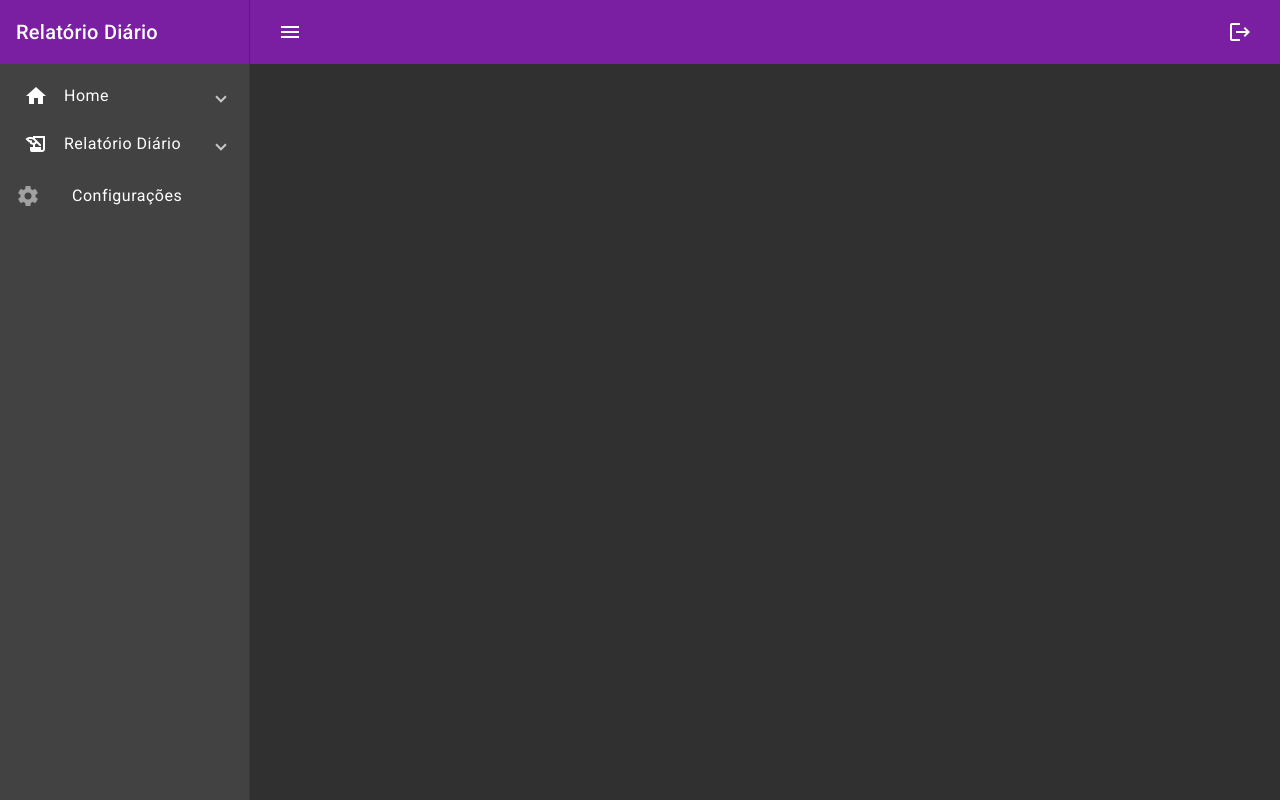
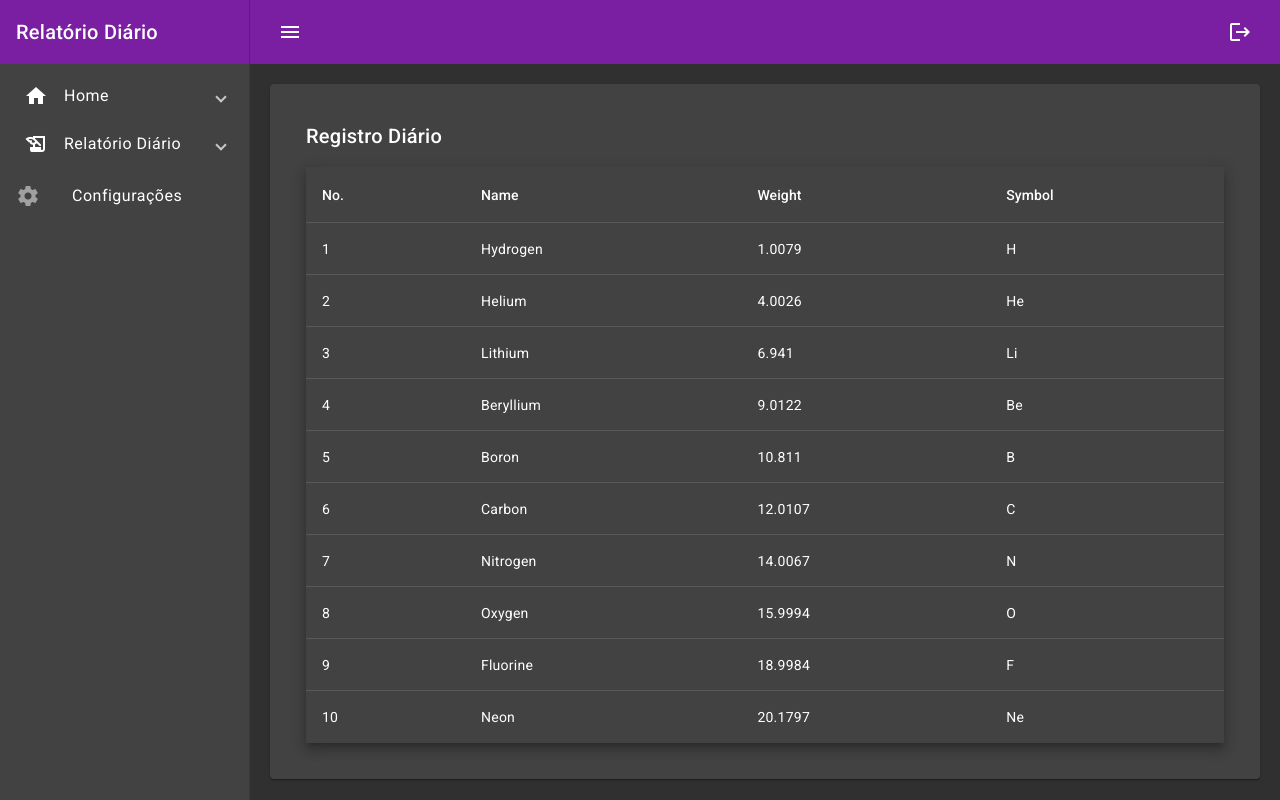
Before and after one commit to HiagoArtDev/DiarioAngular, an Angular app: page /relatorio-diario in a window 1280 px wide. Before the commit this address led to /. Built offline with nearby package versions, Linux system fonts and the light colour scheme.

Commit message:
relatorio

```diff
--- a/src/app/Appcomponent/formulario-diario/formulario-diario.component.css
+++ b/src/app/Appcomponent/formulario-diario/formulario-diario.component.css
@@ -1,6 +1,5 @@
 .form-card {
   max-width: 100%;
-  margin: 20px auto;
   padding: 20px;
 }
 
@@ -14,8 +13,8 @@
   }
 }
 
-.space{
-margin: 5px;
+.space {
+  margin: 5px;
 }
 
 .full-width {
@@ -31,9 +30,7 @@
 
 mat-card-title {
   color: #00bcd4;
-  font-weight: bold;
 }
-
 
 .select-all-container {
   padding: 8px 16px;
@@ -53,16 +50,28 @@
 
 /* Cor ao passar o mouse (Hover) */
 .mat-mdc-option:hover:not(.mat-mdc-option-disabled) {
-  background-color: rgba(0, 188, 212, 0.1) !important; /* Cyan com 10% de opacidade */
+  background-color: rgba(
+    0,
+    188,
+    212,
+    0.1
+  ) !important; /* Cyan com 10% de opacidade */
 }
 
 /* Cor quando a opção está selecionada */
 .mat-mdc-option.mat-mdc-selected:not(.mat-mdc-option-disabled) {
-  background-color: rgba(0, 188, 212, 0.2) !important; /* Cyan com 20% de opacidade */
+  background-color: rgba(
+    0,
+    188,
+    212,
+    0.2
+  ) !important; /* Cyan com 20% de opacidade */
 }
 
 /* Cor do checkbox e do texto quando selecionado */
-.mat-mdc-option.mat-mdc-selected .mdc-checkbox__native-control:enabled:checked ~ .mdc-checkbox__background {
+.mat-mdc-option.mat-mdc-selected
+  .mdc-checkbox__native-control:enabled:checked
+  ~ .mdc-checkbox__background {
   background-color: #ff9800 !important; /* Orange para o Checkbox */
   border-color: #ff9800 !important;
 }
--- /dev/null
+++ b/src/app/Appcomponent/relatorio-diario/relatorio-diario.component.css
@@ -0,0 +1,4 @@
+.form-card {
+  max-width: 100%;
+  padding: 20px;
+}
--- /dev/null
+++ b/src/app/Appcomponent/relatorio-diario/relatorio-diario.component.html
@@ -0,0 +1,40 @@
+<mat-card class="form-card">
+  <mat-card-header>
+    <mat-card-title style="color: white; margin-bottom: 15px"
+      >Registro Diário</mat-card-title
+    >
+  </mat-card-header>
+  <mat-card-content>
+    <table mat-table [dataSource]="dataSource" class="mat-elevation-z8">
+      <!--- Note that these columns can be defined in any order.
+        The actual rendered columns are set as a property on the row definition" -->
+
+      <!-- Position Column -->
+      <ng-container matColumnDef="position">
+        <th mat-header-cell *matHeaderCellDef>No.</th>
+        <td mat-cell *matCellDef="let element">{{ element.position }}</td>
+      </ng-container>
+
+      <!-- Name Column -->
+      <ng-container matColumnDef="name">
+        <th mat-header-cell *matHeaderCellDef>Name</th>
+        <td mat-cell *matCellDef="let element">{{ element.name }}</td>
+      </ng-container>
+
+      <!-- Weight Column -->
+      <ng-container matColumnDef="weight">
+        <th mat-header-cell *matHeaderCellDef>Weight</th>
+        <td mat-cell *matCellDef="let element">{{ element.weight }}</td>
+      </ng-container>
+
+      <!-- Symbol Column -->
+      <ng-container matColumnDef="symbol">
+        <th mat-header-cell *matHeaderCellDef>Symbol</th>
+        <td mat-cell *matCellDef="let element">{{ element.symbol }}</td>
+      </ng-container>
+
+      <tr mat-header-row *matHeaderRowDef="displayedColumns"></tr>
+      <tr mat-row *matRowDef="let row; columns: displayedColumns"></tr>
+    </table>
+  </mat-card-content>
+</mat-card>
--- /dev/null
+++ b/src/app/Appcomponent/relatorio-diario/relatorio-diario.component.ts
@@ -0,0 +1,35 @@
+import { Component } from '@angular/core';
+import { MatCardModule } from '@angular/material/card';
+import { MatTableModule } from '@angular/material/table';
+
+export interface PeriodicElement {
+  name: string;
+  position: number;
+  weight: number;
+  symbol: string;
+}
+
+const ELEMENT_DATA: PeriodicElement[] = [
+  { position: 1, name: 'Hydrogen', weight: 1.0079, symbol: 'H' },
+  { position: 2, name: 'Helium', weight: 4.0026, symbol: 'He' },
+  { position: 3, name: 'Lithium', weight: 6.941, symbol: 'Li' },
+  { position: 4, name: 'Beryllium', weight: 9.0122, symbol: 'Be' },
+  { position: 5, name: 'Boron', weight: 10.811, symbol: 'B' },
+  { position: 6, name: 'Carbon', weight: 12.0107, symbol: 'C' },
+  { position: 7, name: 'Nitrogen', weight: 14.0067, symbol: 'N' },
+  { position: 8, name: 'Oxygen', weight: 15.9994, symbol: 'O' },
+  { position: 9, name: 'Fluorine', weight: 18.9984, symbol: 'F' },
+  { position: 10, name: 'Neon', weight: 20.1797, symbol: 'Ne' },
+];
+
+@Component({
+  selector: 'app-relatorio-diario',
+  standalone: true,
+  imports: [MatTableModule, MatCardModule],
+  templateUrl: './relatorio-diario.component.html',
+  styleUrl: './relatorio-diario.component.css',
+})
+export class RelatorioDiarioComponent {
+  displayedColumns: string[] = ['position', 'name', 'weight', 'symbol'];
+  dataSource = ELEMENT_DATA;
+}
--- a/src/app/app.component.html
+++ b/src/app/app.component.html
@@ -42,7 +42,7 @@
           <span matListItemTitle>Formulário</span>
         </a>
 
-        <a mat-list-item routerLink="/listagem-relatorios">
+        <a mat-list-item routerLink="/relatorio-diario" routerLinkActive="active-link">
           <mat-icon matListItemIcon>view_list</mat-icon>
           <span matListItemTitle>Registros</span>
         </a>
--- a/src/app/app.routes.ts
+++ b/src/app/app.routes.ts
@@ -1,7 +1,9 @@
 import { Routes } from '@angular/router';
 import path from 'path';
 import { FormularioDiarioComponent } from './Appcomponent/formulario-diario/formulario-diario.component';
+import { RelatorioDiarioComponent } from './Appcomponent/relatorio-diario/relatorio-diario.component';
 
 export const routes: Routes = [
-    {path:'formulario-diario', component:FormularioDiarioComponent}
+    {path:'formulario-diario', component:FormularioDiarioComponent},
+    {path:'relatorio-diario', component:RelatorioDiarioComponent}
 ];
```
Also changed, not shown: src/app/Appcomponent/formulario-diario/formulario-diario.component.html (+7 -5 lines), src/app/app.component.ts (+4 -3 lines), 1 other file (tests, documents, lock files or other folders).
